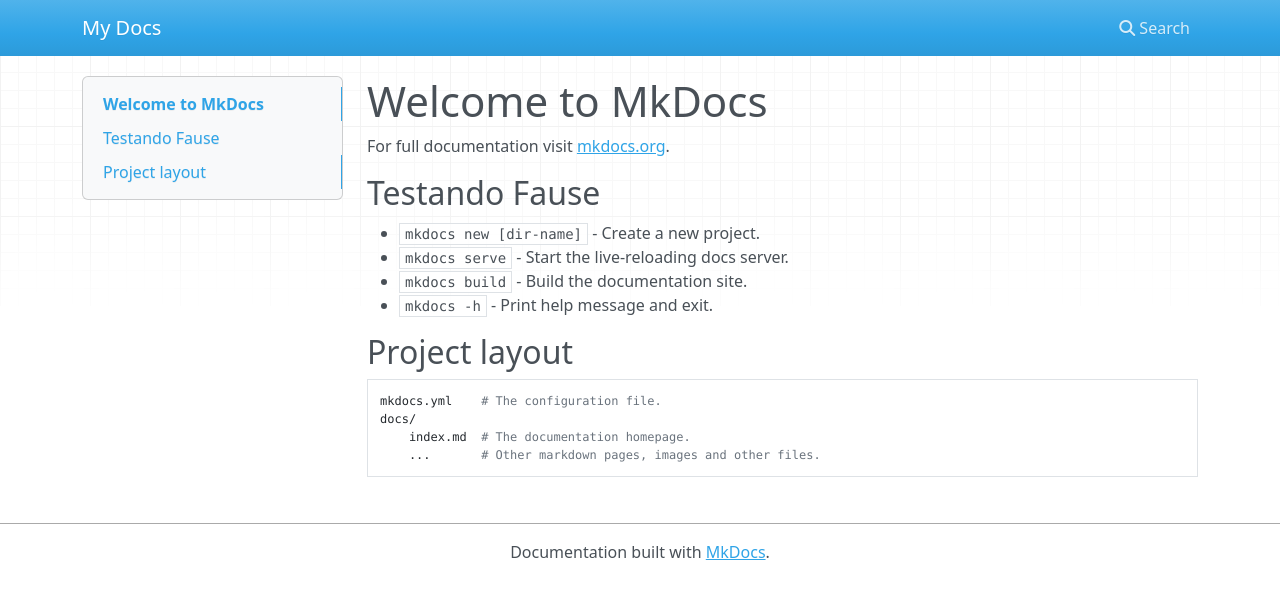
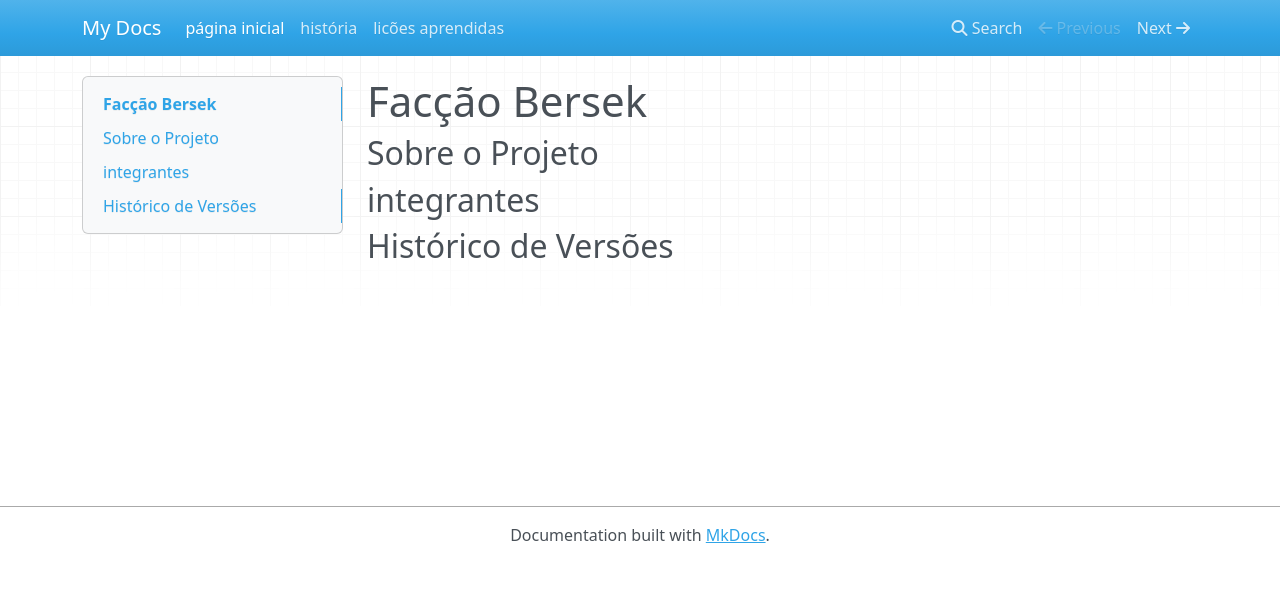
Before and after one commit to mdsreq-fga-unb/2023.2-ArtPlace, an MkDocs documentation site: the page built from docs/index.md, in a window 1280 px wide. Shown: the top 599 px of the page. Built offline with MkDocs 1.6.1, drawn with Linux system fonts in a browser that asks for light colours; nearby versions of some CDN libraries.

Commit message:
Arrumando o markdown

```diff
--- a/docs/Historia.md
+++ /dev/null
@@ -1 +0,0 @@
-# Welcome to Berserk
--- a/docs/index.md
+++ b/docs/index.md
@@ -1,17 +1,7 @@
-# Welcome to MkDocs
+# Facção Bersek
 
-For full documentation visit [mkdocs.org](https://www.mkdocs.org).
+## Sobre o Projeto
 
-## Testando Fause
+## integrantes
 
-* `mkdocs new [dir-name]` - Create a new project.
-* `mkdocs serve` - Start the live-reloading docs server.
-* `mkdocs build` - Build the documentation site.
-* `mkdocs -h` - Print help message and exit.
-
-## Project layout
-
-    mkdocs.yml    # The configuration file.
-    docs/
-        index.md  # The documentation homepage.
-        ...       # Other markdown pages, images and other files.
+## Histórico de Versões
--- a/mkdocs.yml
+++ b/mkdocs.yml
@@ -3,3 +3,5 @@
 
 nav:
   - página inicial: index.md
+  - história: historia.md
+  - licões aprendidas: licoes.md
```
Also changed, not shown: docs/historia.md (added, +12 -0 lines).
